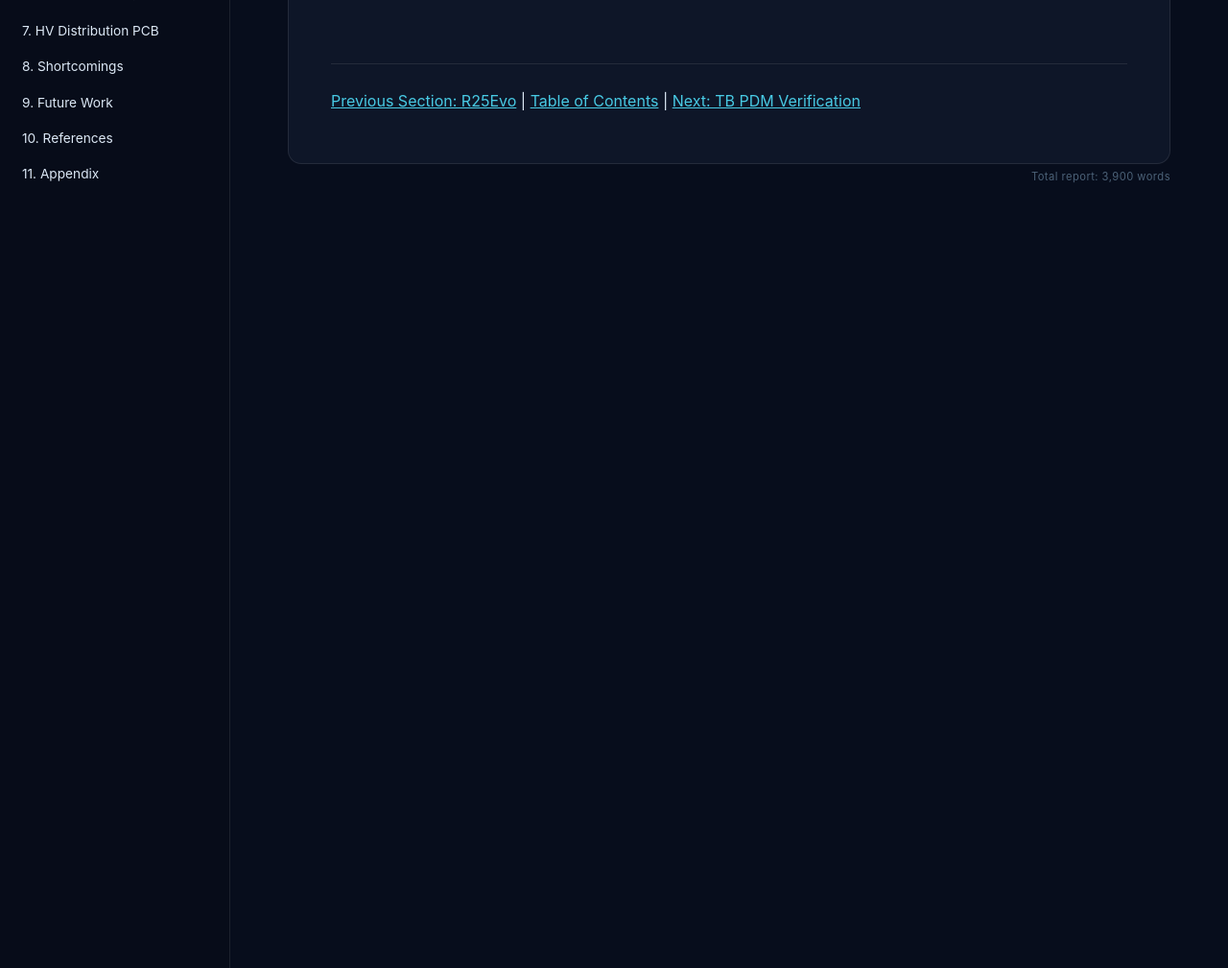
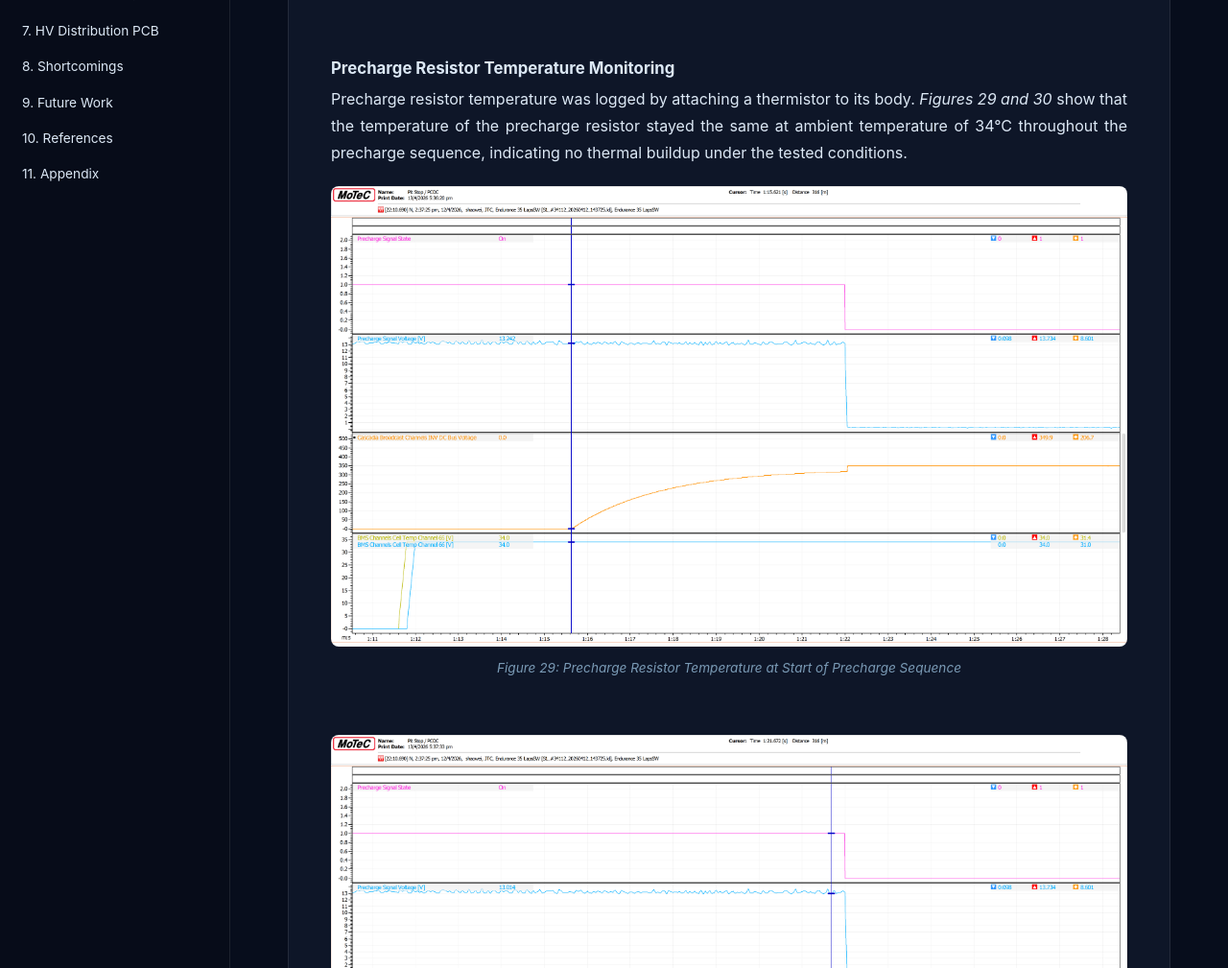
Before and after one commit to Bosung91/FSAE-High-Voltage-System-Design-and-Optimization-Final, a Jekyll site: the page built from pcdc-optimization.md, in a window 1280 px wide and 1400 px high, scrolled down 14245 px. Shown: the part 391-1400 px from the top of the window at 96% size. Built offline with Jekyll 4.4.1, drawn with Linux system fonts in a browser that asks for light colours; before the commit the page ends 14875 px from its top, so only the background shows below that; some of the changed text lies outside the part shown.

Commit message:
Checkpoint

```diff
--- a/pcdc-optimization.md
+++ b/pcdc-optimization.md
@@ -261,5 +261,20 @@ During a subsequent test run on the vehicle, a precharge fault was traced to a l
 
 <br>
 
+### Precharge Resistor Temperature Monitoring
+<p style='text-align: justify'>
+Precharge resistor temperature was logged by attaching a thermistor to its body. <i>Figures 29 and 30</i> show that the temperature of the precharge resistor stayed the same at ambient temperature of 34°C throughout the precharge sequence, indicating no thermal buildup under the tested conditions.
+</p>
+
+<center><img src='./Figures/PC Resistor Start.png'></center>
+<center><i>Figure 29: Precharge Resistor Temperature at Start of Precharge Sequence</i></center>
+
+<br>
+
+<center><img src='./Figures/PC Resistor End.png'></center>
+<center><i>Figure 30: Precharge Resistor Temperature at End of Precharge Sequence</i></center>
+
+<br>
+
 ---
 [Previous Section: R25Evo](r25evo.md) | [Table of Contents](https://bosung91.github.io/FSAE-High-Voltage-System-Design-and-Optimization-Final/#table-of-contents) | [Next: TB PDM Verification](tb-pdm-verification.md)
```
Also changed, not shown: README.md (+3 -0 lines), tb-pdm-verification.md (+16 -16 lines).
